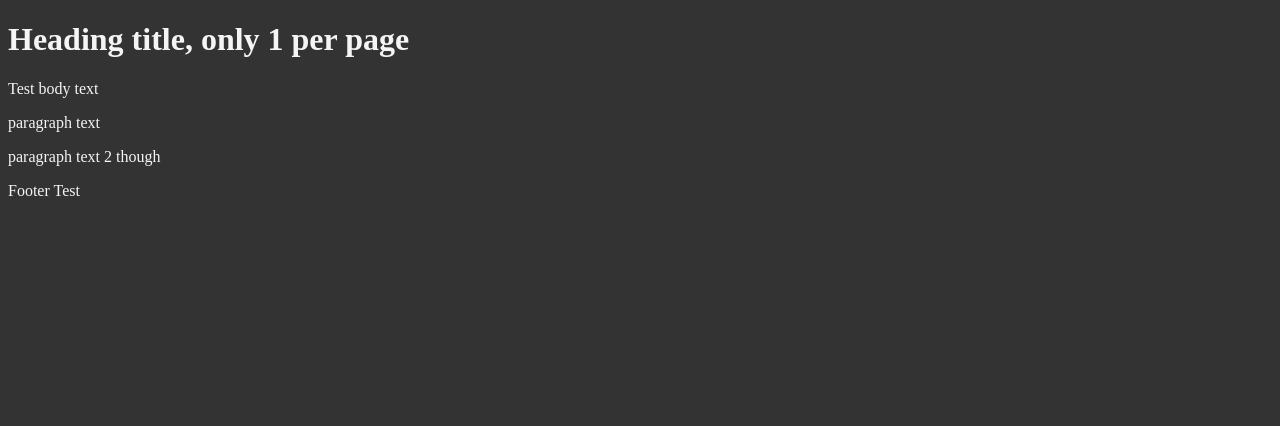
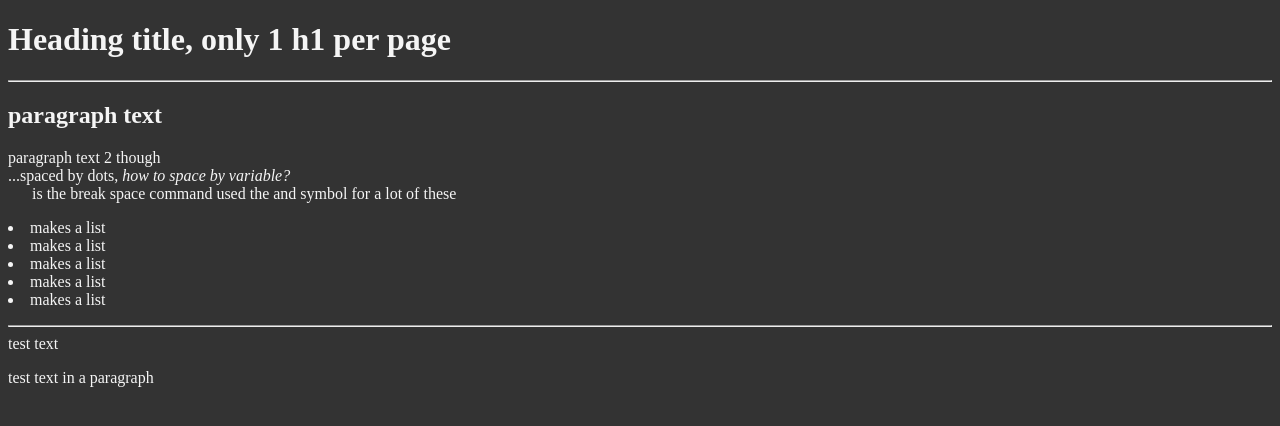
Before and after one commit to Brycerag/Basic-TP, a plain HTML site: page HTML/index.html in a window 1280 px wide. Drawn offline with Linux system fonts and the light colour scheme.

Commit message:
added lists and so on

```diff
--- a/HTML/index.html
+++ b/HTML/index.html
@@ -1,10 +1,12 @@
 <!DOCTYPE html>
 <html>
     <head>
+        <!-- Use this for HTML comments -->
         <meta charset="UTF-8">
         <title>
             Testing the the title in the header
         </title>
+
         <style >
             html {
                 font-size: 22;
@@ -14,12 +16,41 @@
                 color: whitesmoke;
             }
         </style>
+
+
+        <link ref="icon" href="flamhead.png" type="image/x-icon">
+        <link ref="stylesheet" href="style.css" type="text/css">
+
+
+
     </head>
+
+
     <body>
-        <h1>Heading title, only 1 per page</h1>
-        Test body text
-        <p>paragraph text</p>
-        <p>paragraph text 2 though</p>
+        <h1>Heading title, only 1 h1 per page</h1>
+        <hr>
+        <h2>paragraph text</h2>
+        <p>
+            paragraph text 2 though
+            <br>...spaced by dots, <em>how to space by variable?</em>
+            <br>&nbsp;&nbsp;&nbsp;&nbsp;&nbsp; is the break space command used the and symbol for a lot of these
+            <li>makes a list</li>
+            <li>makes a list</li>
+            <li>makes a list</li>
+            <li>makes a list</li>
+            <li>makes a list</li>
+
+
+
+        </p>
     </body>
-    <footer>Footer Test</footer>
+
+
+
+
+    <footer>
+        <hr>
+        test text
+        <p> test text in a paragraph</p>
+    </footer>
 </html>
```
Also changed, not shown: HTML/flamhead.png (added).
